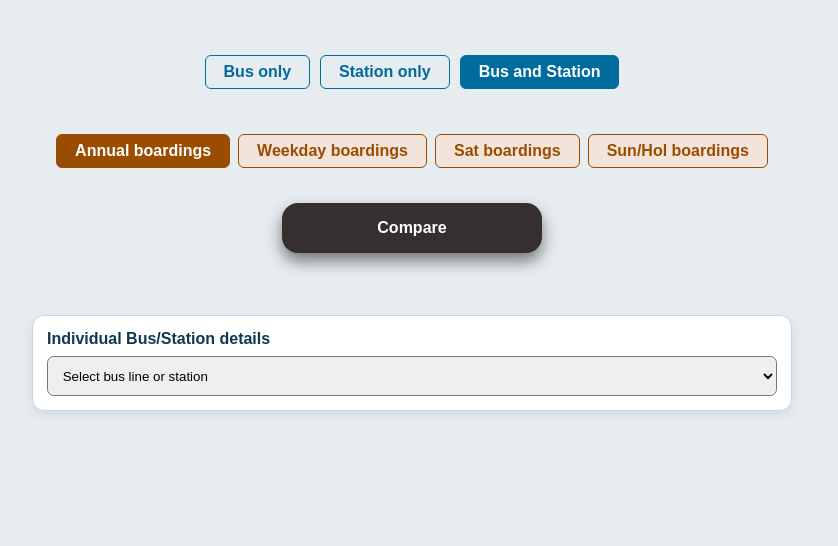
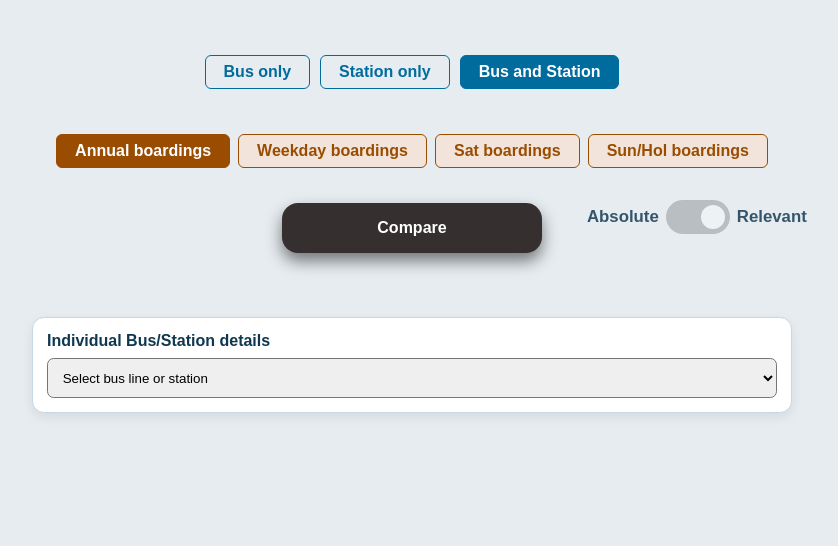
Before and after one commit to Jacobmar2/TransLink-Performance-Explorer, a Flask app: page /my-2-years in a window 1280 px wide. Shown: the part 417-963 px from the top of the page, without its empty margins (228-1066 px from the left). Run offline with Flask 3, Linux system fonts and the light colour scheme; parts of the project's set-up code (start-up, migrations or seed data) failed here and were passed over.

Commit message:
Finishing changes

```diff
--- a/app.py
+++ b/app.py
@@ -83,6 +83,38 @@ BUS_DEEP_2025_PATH = os.path.join(DATA_DIR, "tspr2025_bus_yearlinedaytypeseasont
 BUS_DEEP_2023_PEAK_PATH = os.path.join(DATA_DIR, "tspr2023_bus_peakload_yearlinedaytypeseasontimerangedirection.csv")
 BUS_DEEP_2025_PEAK_PATH = os.path.join(DATA_DIR, "tspr2025_bus_peakload_yearlinedaytypeseasontimerangedirection.csv")
 BUS_DEEP_LEGACY_PATH = os.path.join(DATA_DIR, "TSPR2022_Bus_KeyIndicators_YearLinenoDaytypeSeasonTimerange.csv")
+BUS_STOP_ARCHIVE_2019_PATH = os.path.join(DATA_DIR, "TSPR_OpenData_Archive_2019BusStops.csv")
+BUS_LINE_NAME_OVERRIDES = {
+    '150': 'COQUITLAM CENTRAL STN/WHITE PINE BEACH',
+    '214': 'BLUERIDGE/PHIBBS EXCH/VANCOUVER',
+    '280': 'BLUEWATER/SNUG COVE',
+    '281': 'EAGLE CLIFF/SNUG COVE',
+    '338': 'EAST FRASER HEIGHTS/GUILDFORD',
+    '370': 'CLOVERDALE/WILLOWBROOK',
+    '372': 'CLAYTON HEIGHTS/LANGLEY CENTRE',
+    '560/561': 'LANGLEY CENTRE/LANGLEY HOSPITAL–BROOKSWOOD',
+    '562': 'LANGLEY CENTRE/WALNUT GROVE',
+    '563': 'LANGLEY CENTRE/FERNRIDGE',
+    '564': 'LANGLEY CENTRE/WILLOWBROOK',
+    '606': 'LADNER RING',
+    '608': 'LADNER RING',
+}
+BUS_STOP_2019_LINE_NAMES = {
+    '150': 'COQUITLAM CENTRAL STN/WHITE PINE BEACH',
+    '214': 'BLUERIDGE/PHIBBS EXCH/VANCOUVER',
+    '280': 'BLUEWATER/SNUG COVE',
+    '281': 'EAGLE CLIFF/SNUG COVE',
+    '282': 'MT GARDNER/SNUG COVE',
+    '370': 'CLOVERDALE/WILLOWBROOK',
+    '372': 'CLAYTON HEIGHTS/LANGLEY CENTRE',
+    '560/561': 'LANGLEY CENTRE/LANGLEY HOSPITAL–BROOKSWOOD',
+    '562': 'LANGLEY CENTRE/WALNUT GROVE',
+    '563': 'LANGLEY CENTRE/FERNRIDGE',
+    '564': 'LANGLEY CENTRE/WILLOWBROOK',
+    '606': 'LADNER RING',
+    '608': 'LADNER RING',
+}
+BUS_LINE_SHAPES_WITHOUT_2024_STATS = {'32', '480'}
 
 
 def _pick_col(columns, candidates):
@@ -549,17 +581,18 @@ def _load_skytrain_station_usage_map_2024_data():
 @lru_cache(maxsize=1)
 def _load_bus_stop_usage_map_2024_data(year=2024):
     logger.info(f"[bus-stop-map] Loading bus stop usage data for year {year}")
-    logger.info(f"[bus-stop-map] BUS_STOP_OPEN_ARCHIVE_PATH: {BUS_STOP_OPEN_ARCHIVE_PATH}")
-    logger.info(f"[bus-stop-map] File exists: {os.path.exists(BUS_STOP_OPEN_ARCHIVE_PATH)}")
-
-    if not os.path.exists(BUS_STOP_OPEN_ARCHIVE_PATH):
-        logger.error(f"[bus-stop-map] Archive file not found at {BUS_STOP_OPEN_ARCHIVE_PATH}")
+    archive_path = BUS_STOP_ARCHIVE_2019_PATH if year == 2019 else BUS_STOP_OPEN_ARCHIVE_PATH
+    logger.info(f"[bus-stop-map] Archive path: {archive_path}")
+    logger.info(f"[bus-stop-map] File exists: {os.path.exists(archive_path)}")
+
+    if not os.path.exists(archive_path):
+        logger.error(f"[bus-stop-map] Archive file not found at {archive_path}")
         return {
             'year': year,
             'stops': []
         }
 
-    df = pd.read_csv(BUS_STOP_OPEN_ARCHIVE_PATH, dtype=str)
+    df = pd.read_csv(archive_path, dtype=str)
     logger.info(f"[bus-stop-map] Loaded {len(df)} rows from archive")
     if df.empty:
         logger.warning("[bus-stop-map] Archive is empty")
@@ -1516,6 +1549,7 @@ def my_2_years_entity_metrics():
                 'metric': metric_label,
                 'stat_year_1': stat_year_1,
                 'stat_year_2': stat_year_2,
+                'absolute_change': None if stat_year_1 is None or stat_year_2 is None else stat_year_2 - stat_year_1,
                 'pct_change': _compute_pct_change(stat_year_1, stat_year_2)
             })
 
@@ -1538,6 +1572,7 @@ def my_2_years_compare():
         year2 = request.args.get('year2', type=int)
         feature = request.args.get('feature', default='annual_boardings', type=str)
         scope = request.args.get('scope', default='both', type=str)
+        mode = request.args.get('mode', default='relevant', type=str)
         top_n = request.args.get('top_n', default=3, type=int)
 
         if year1 is None or year2 is None:
@@ -1545,6 +1580,8 @@ def my_2_years_compare():
 
         if scope not in {'bus', 'station', 'both'}:
             scope = 'both'
+        if mode not in {'absolute', 'relevant'}:
+            mode = 'relevant'
 
         top_n = max(1, min(10, top_n))
 
@@ -1570,14 +1607,16 @@ def my_2_years_compare():
                 'name': values_year1[key]['name'],
                 'stat_year_1': value_year1,
                 'stat_year_2': value_year2,
+                'absolute_change': value_year2 - value_year1,
                 'pct_change': pct_change
             })
 
-        positive_candidates = sorted([r for r in rows if r['pct_change'] > 0], key=lambda r: r['pct_change'], reverse=True)
-        positive_smallest_first = sorted([r for r in rows if r['pct_change'] > 0], key=lambda r: r['pct_change'])
-        negative_candidates = sorted([r for r in rows if r['pct_change'] < 0], key=lambda r: r['pct_change'])
-        negative_smallest_first = sorted([r for r in rows if r['pct_change'] < 0], key=lambda r: r['pct_change'], reverse=True)
-        zero_candidates = sorted([r for r in rows if r['pct_change'] == 0], key=lambda r: r['name'])
+        change_key = 'absolute_change' if mode == 'absolute' else 'pct_change'
+        positive_candidates = sorted([r for r in rows if r[change_key] > 0], key=lambda r: r[change_key], reverse=True)
+        positive_smallest_first = sorted([r for r in rows if r[change_key] > 0], key=lambda r: r[change_key])
+        negative_candidates = sorted([r for r in rows if r[change_key] < 0], key=lambda r: r[change_key])
+        negative_smallest_first = sorted([r for r in rows if r[change_key] < 0], key=lambda r: r[change_key], reverse=True)
+        zero_candidates = sorted([r for r in rows if r[change_key] == 0], key=lambda r: r['name'])
 
         def _fill_to_target(primary, secondary, zeros, target):
             picked_names = set()
@@ -1608,6 +1647,7 @@ def my_2_years_compare():
             'year2': year2,
             'feature': feature,
             'scope': scope,
+            'mode': mode,
             'top_n': top_n,
             'total_compared': len(rows),
             'used_smallest_change_fallback': used_smallest_change_fallback,
@@ -1978,7 +2018,9 @@ def _load_bus_line_usage_map_2024_data(year=2024):
 
             stat_row, actual_code = find_stat_for_line_code(line_code)
             if stat_row is None:
-                continue
+                if line_code not in BUS_LINE_SHAPES_WITHOUT_2024_STATS:
+                    continue
+                actual_code = line_code
 
             # Keep individual lines separate, but remember their group code (for coloring)
             if line_code not in shape_rows_by_code:
@@ -2040,6 +2082,8 @@ def _load_bus_line_usage_map_2024_data(year=2024):
 
     for line_code in sorted(shape_rows_by_code.keys(), key=_bus_line_sort_key):
         stats, _ = find_stat_for_line_code(line_code)
+        if stats is None:
+            stats = {}
         shape_row = shape_rows_by_code[line_code]
         group_code = shape_row.get('group_code', line_code)
         archive_row, actual_archive_code = find_archive_for_line_code(line_code)
@@ -2624,6 +2668,7 @@ def bus_line_options():
     """API endpoint to fetch bus line dropdown options with display names."""
     try:
         year = request.args.get('year', default=2024, type=int)
+        include_named_routes = request.args.get('include_named_routes', default='1') != '0'
         logger.info(f"[api] bus_line_options called with year={year}")
 
         valid_lines_df = _load_bus_data_for_year(year)
@@ -2631,6 +2676,8 @@ def bus_line_options():
             _normalize_bus_line_code(code)
             for code in valid_lines_df['line'].astype(str).tolist()
         }
+        if include_named_routes and year == 2024:
+            valid_lines.add('338')
 
         # Ensure deep-comparison year data can still populate dropdowns
         # even when open-archive labels are unavailable.
@@ -2667,7 +2714,11 @@ def bus_line_options():
         options = [
             {
                 'value': code,
-                'label': _format_bus_line_label(code, year)
+                'label': (
+                    f"{_format_bus_line_display_code(code)} - {BUS_LINE_NAME_OVERRIDES[code]}"
+                    if include_named_routes and code in BUS_LINE_NAME_OVERRIDES
+                    else _format_bus_line_label(code, year)
+                )
             }
             for code in fallback_codes
         ]
@@ -2747,6 +2798,56 @@ def bus_stop_usage_map_3d_data():
     except Exception as e:
         error_msg = str(e) if e else "Unknown error"
         logger.error(f"[api] Error in bus_stop_usage_map_3d_data: {error_msg}")
+        return jsonify({"error": error_msg}), 500
+
+
+@app.route("/api/bus-stop-usage-map-3d-line-options")
+def bus_stop_usage_map_3d_line_options():
+    """Return current and historical route options for the 3D bus-stop map."""
+    try:
+        current_lines_df = _load_bus_data_for_year(2024)
+        current_codes = {
+            _normalize_bus_line_code(code)
+            for code in current_lines_df['line'].dropna().astype(str).tolist()
+        }
+        current_codes.discard('894')
+
+        stops_df = pd.read_csv(BUS_STOP_ARCHIVE_2019_PATH, usecols=['Line_Number'], dtype=str)
+        line_codes = {
+            _normalize_bus_line_code(code)
+            for code in stops_df['Line_Number'].dropna().tolist()
+        }
+        line_codes.discard('894')
+        current_codes.difference_update(line_codes)
+        current_codes.discard('894')
+        current_options = [
+            {
+                'value': code,
+                'label': _format_bus_line_label(code, 2024)
+            }
+            for code in sorted(current_codes, key=_bus_line_sort_key)
+        ]
+
+        options = [
+            {
+                'value': f'2019::{code}',
+                'label': (
+                    f"{_format_bus_line_display_code(code)} "
+                    f"{BUS_STOP_2019_LINE_NAMES.get(code, '')} (2019)"
+                    if BUS_STOP_2019_LINE_NAMES.get(code)
+                    else f"{_format_bus_line_display_code(code)} (2019)"
+                )
+            }
+            for code in sorted(line_codes, key=_bus_line_sort_key)
+        ]
+        combined_options = current_options + options
+        combined_options.sort(
+            key=lambda option: _bus_line_sort_key(option['value'].split('::', 1)[-1])
+        )
+        return jsonify(combined_options)
+    except Exception as e:
+        error_msg = str(e) if e else "Unknown error"
+        logger.error(f"[api] Error in bus_stop_usage_map_3d_line_options: {error_msg}")
         return jsonify({"error": error_msg}), 500
 
 
--- a/static/css/am_i_faster.css
+++ b/static/css/am_i_faster.css
@@ -51,6 +51,12 @@
     width: min(95vw, 880px);
 }
 
+.am-i-faster-table-wrap .results-table thead th {
+    height: 2.4em;
+    line-height: 1.2;
+    vertical-align: middle;
+}
+
 tr.near-threshold-row,
 tr.near-threshold-row td {
     background-color: #fff3a3;
--- a/static/css/similar_to.css
+++ b/static/css/similar_to.css
@@ -162,6 +162,64 @@
     margin-top: 0.6em;
 }
 
+.compare-controls {
+    position: relative;
+    display: flex;
+    flex-direction: column;
+    align-items: center;
+    justify-content: center;
+    gap: 10px;
+    margin-top: 1em;
+}
+
+.comparison-mode-toggle {
+    position: absolute;
+    top: 0;
+    left: calc(50% + 175px);
+    display: inline-flex;
+    align-items: center;
+    gap: 7px;
+}
+
+.comparison-mode-label {
+    color: #35556a;
+    font-size: 1.05em;
+    font-weight: 700;
+    white-space: nowrap;
+}
+
+.comparison-mode-switch {
+    position: relative;
+    width: 64px;
+    height: 34px;
+    padding: 0;
+    border: 0;
+    border-radius: 999px;
+    background: #b9bec3;
+    cursor: pointer;
+    flex: 0 0 auto;
+}
+
+.comparison-mode-switch:focus-visible {
+    outline: 3px solid rgba(0, 108, 158, 0.35);
+    outline-offset: 2px;
+}
+
+.comparison-mode-knob {
+    position: absolute;
+    top: 5px;
+    left: 5px;
+    width: 24px;
+    height: 24px;
+    border-radius: 50%;
+    background: #edf2f4;
+    transition: transform 0.18s ease;
+}
+
+.comparison-mode-switch[data-mode="relevant"] .comparison-mode-knob {
+    transform: translateX(30px);
+}
+
 .results-status {
     width: min(95vw, 1100px);
     color: #0f3850;
@@ -216,6 +274,14 @@
 }
 
 @media (max-width: 700px) {
+    .compare-controls {
+        gap: 10px;
+    }
+
+    .comparison-mode-toggle {
+        position: static;
+    }
+
     .reference-row,
     .slider-row {
         grid-template-columns: 1fr;
--- a/static/js/my_2_years.js
+++ b/static/js/my_2_years.js
@@ -31,6 +31,11 @@ function getActiveScope() {
     return activeScopeBtn ? activeScopeBtn.dataset.scope : 'both';
 }
 
+function getComparisonMode() {
+    const modeSwitch = document.getElementById('comparisonModeSwitch');
+    return modeSwitch ? modeSwitch.dataset.mode : 'relevant';
+}
+
 function isCovidYearSelected() {
     const year1 = getActiveYear('year1');
     const year2 = getActiveYear('year2');
@@ -53,7 +58,7 @@ function formatPercentValue(value) {
     return sign + numericValue.toFixed(2) + '%';
 }
 
-function renderResultsRows(tbodyEl, rows, emptyText) {
+function renderResultsRows(tbodyEl, rows, emptyText, mode) {
     if (!rows || !rows.length) {
         tbodyEl.innerHTML = '<tr><td colspan="4">' + emptyText + '</td></tr>';
         return;
@@ -64,17 +69,19 @@ function renderResultsRows(tbodyEl, rows, emptyText) {
             '<td>' + row.name + '</td>' +
             '<td class="metric-col">' + formatStatValue(row.stat_year_1) + '</td>' +
             '<td class="metric-col">' + formatStatValue(row.stat_year_2) + '</td>' +
-            '<td class="diff-col">' + formatPercentValue(row.pct_change) + '</td>' +
+            '<td class="diff-col">' + (mode === 'absolute' ? formatStatValue(row.absolute_change) : formatPercentValue(row.pct_change)) + '</td>' +
         '</tr>';
     }).join('');
 }
 
-function renderDetailRows(rows, year1, year2) {
+function renderDetailRows(rows, year1, year2, mode) {
     const body = document.getElementById('detailMetricsBody');
     const wrap = document.getElementById('detailMetricsWrap');
     document.getElementById('detailYear1Header').textContent = 'Stat in ' + year1;
     document.getElementById('detailYear2Header').textContent = 'Stat in ' + year2;
-    document.getElementById('detailPercentHeader').textContent = '% Change (from ' + year1 + ' to ' + year2 + ')';
+    document.getElementById('detailPercentHeader').textContent = mode === 'absolute'
+        ? 'Absolute change (' + year1 + ' to ' + year2 + ')'
+        : '% Change (from ' + year1 + ' to ' + year2 + ')';
 
     if (!rows || !rows.length) {
         body.innerHTML = '<tr><td colspan="5">No metrics available for this selection.</td></tr>';
@@ -88,7 +95,7 @@ function renderDetailRows(rows, year1, year2) {
             '<td>' + row.metric + '</td>' +
             '<td class="metric-col">' + formatStatValue(row.stat_year_1) + '</td>' +
             '<td class="metric-col">' + formatStatValue(row.stat_year_2) + '</td>' +
-            '<td class="diff-col">' + formatPercentValue(row.pct_change) + '</td>' +
+            '<td class="diff-col">' + (mode === 'absolute' ? formatStatValue(row.absolute_change) : formatPercentValue(row.pct_change)) + '</td>' +
         '</tr>';
     }).join('');
 
@@ -135,6 +142,7 @@ function loadDetailMetrics() {
     const entity = dropdown.value;
     const year1 = getActiveYear('year1');
     const year2 = getActiveYear('year2');
+    const mode = getComparisonMode();
     const wrap = document.getElementById('detailMetricsWrap');
 
     if (!entity) {
@@ -153,7 +161,7 @@ function loadDetailMetrics() {
             if (data.error) {
                 throw new Error(data.error);
             }
-            renderDetailRows(data.rows || [], year1, year2);
+            renderDetailRows(data.rows || [], year1, year2, mode);
         })
         .catch((error) => {
             document.getElementById('detailMetricsBody').innerHTML = '<tr><td colspan="5">' + (error.message || 'Failed to load detail metrics.') + '</td></tr>';
@@ -235,6 +243,7 @@ document.getElementById('compareYearsBtn').addEventListener('click', function ()
     const topN = DEFAULT_RANK_SPAN;
     const scope = getActiveScope();
     const feature = getActiveFeature();
+    const mode = getComparisonMode();
 
     const resultEl = document.getElementById('compareYearsResult');
     const tablesWrap = document.getElementById('yearsCompareTables');
@@ -249,7 +258,7 @@ document.getElementById('compareYearsBtn').addEventListener('click', function ()
 
     resultEl.textContent = 'Comparing...';
 
-    fetch('/api/my-2-years-compare?year1=' + encodeURIComponent(year1) + '&year2=' + encodeURIComponent(year2) + '&scope=' + encodeURIComponent(scope) + '&feature=' + encodeURIComponent(feature) + '&top_n=' + encodeURIComponent(topN))
+    fetch('/api/my-2-years-compare?year1=' + encodeURIComponent(year1) + '&year2=' + encodeURIComponent(year2) + '&scope=' + encodeURIComponent(scope) + '&feature=' + encodeURIComponent(feature) + '&mode=' + encodeURIComponent(mode) + '&top_n=' + encodeURIComponent(topN))
         .then((response) => {
             if (!response.ok) {
                 throw new Error('Failed to compare years.');
@@ -265,26 +274,43 @@ document.getElementById('compareYearsBtn').addEventListener('click', function ()
             document.getElementById('positiveYear2Header').textContent = 'Stat in ' + year2;
             document.getElementById('negativeYear1Header').textContent = 'Stat in ' + year1;
             document.getElementById('negativeYear2Header').textContent = 'Stat in ' + year2;
-            document.getElementById('positivePercentHeader').textContent = '% Change (from ' + year1 + ' to ' + year2 + ')';
-            document.getElementById('negativePercentHeader').textContent = '% Change (from ' + year1 + ' to ' + year2 + ')';
+            const changeHeader = mode === 'absolute'
+                ? 'Absolute change (' + year1 + ' to ' + year2 + ')'
+                : '% Change (from ' + year1 + ' to ' + year2 + ')';
+            document.getElementById('positivePercentHeader').textContent = changeHeader;
+            document.getElementById('negativePercentHeader').textContent = changeHeader;
 
-            document.getElementById('positiveTableTitle').textContent = 'Top ' + topN + ' biggest +% change';
+            const changeLabel = mode === 'absolute' ? 'absolute increase' : '+% change';
+            const decreaseLabel = mode === 'absolute' ? 'absolute decrease' : '-% change';
+            document.getElementById('positiveTableTitle').textContent = 'Top ' + topN + ' biggest ' + changeLabel;
             document.getElementById('negativeTableTitle').textContent = data.used_smallest_change_fallback
-                ? 'Top ' + topN + ' biggest -% change'
-                : 'Top ' + topN + ' biggest -% change';
+                ? 'Top ' + topN + ' biggest ' + decreaseLabel
+                : 'Top ' + topN + ' biggest ' + decreaseLabel;
 
-            renderResultsRows(positiveBody, data.positive || [], 'No positive % changes found for this selection.');
-            renderResultsRows(negativeBody, data.negative || [], 'No results found for this selection.');
+            renderResultsRows(positiveBody, data.positive || [], 'No positive changes found for this selection.', mode);
+            renderResultsRows(negativeBody, data.negative || [], 'No results found for this selection.', mode);
 
             if (document.getElementById('detailEntityDropdown').value) {
                 loadDetailMetrics();
             }
 
             tablesWrap.style.display = 'block';
-            resultEl.textContent = 'Compared ' + (data.total_compared || 0) + ' matching records.';
+            resultEl.textContent = 'Compared ' + (data.total_compared || 0) + ' matching records (' + (mode === 'absolute' ? 'absolute' : 'relevant') + ' mode).';
         })
         .catch((error) => {
             tablesWrap.style.display = 'none';
             resultEl.textContent = error.message || 'Failed to compare years.';
         });
 });
+
+document.getElementById('comparisonModeSwitch').addEventListener('click', function () {
+    const isAbsolute = this.dataset.mode === 'absolute';
+    this.dataset.mode = isAbsolute ? 'relevant' : 'absolute';
+    this.setAttribute('aria-pressed', String(!isAbsolute));
+    if (document.getElementById('detailEntityDropdown').value) {
+        loadDetailMetrics();
+    }
+    if (document.getElementById('yearsCompareTables').style.display === 'block') {
+        document.getElementById('compareYearsBtn').click();
+    }
+});
--- a/templates/my_2_years.html
+++ b/templates/my_2_years.html
@@ -83,9 +83,16 @@
         </div>
     </div>
 
-    <div style="display:flex;flex-direction:column;align-items:center;margin-top:1em;gap:0.5em;">
+    <div class="compare-controls">
         <div style="width:260px;text-align:center;">
             <button id="compareYearsBtn" class="button-card-2" style="width:100%;">Compare</button>
+        </div>
+        <div class="comparison-mode-toggle" role="group" aria-label="Comparison mode">
+            <span class="comparison-mode-label">Absolute</span>
+            <button id="comparisonModeSwitch" type="button" class="comparison-mode-switch" data-mode="relevant" aria-label="Switch comparison mode" aria-pressed="false">
+                <span class="comparison-mode-knob"></span>
+            </button>
+            <span class="comparison-mode-label">Relevant</span>
         </div>
         <div id="compareYearsResult" class="results-status" style="text-align:center;margin-top:0.2em;font-weight:bold;color:#006c9e;word-wrap:break-word;"></div>
     </div>
```
Also changed, not shown: static/js/bus_stop_usage_map_3d.js (+55 -34 lines), tests/test_bus_line_options.py (added, +93 -0 lines), data/TSPR_OpenData_Archive_2019BusStops.csv (added).
